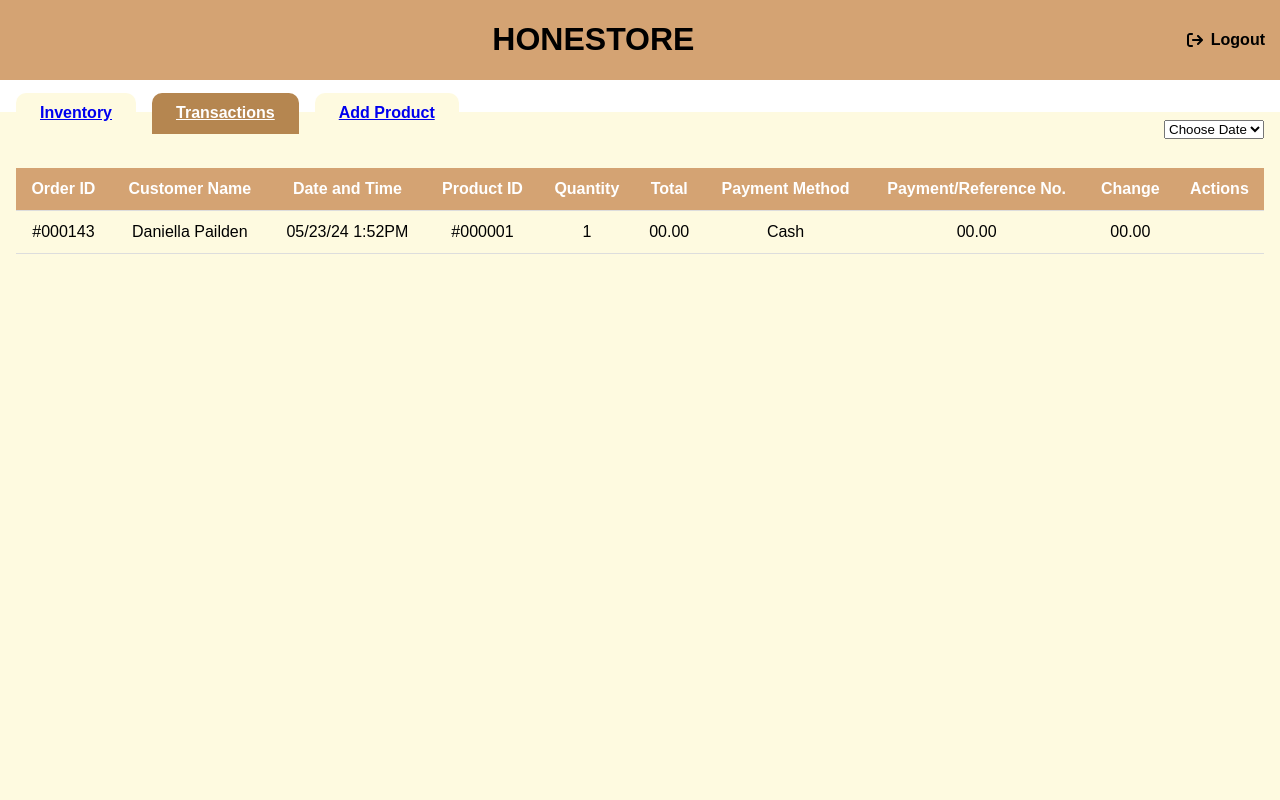
After one commit to not-rae/126-final-project, a PHP site: page /transactionPage.php in a window 1280 px wide. The commit adds this page. Run offline with PHP 8.4, Linux system fonts and the light colour scheme.

Commit message:
for creating transaction table in database

```diff
--- a/adminStyle.css
+++ b/adminStyle.css
@@ -66,6 +66,12 @@ header {
     font-weight: bold;
 }
 
+.tab.active {
+    background-color: #b58650; /* Adjust this color as needed */
+    color: white;
+    font-weight: bold;
+}
+
 .tab:hover {
     background-color: #b58650;
     color: white;
--- /dev/null
+++ b/transactionPage.php
@@ -0,0 +1,78 @@
+<?php
+
+include 'DBconnector.php';
+
+?>
+
+<!DOCTYPE html>
+<html lang="en">
+<head>
+    <meta charset="UTF-8">
+    <meta name="viewport" content="width=device-width, initial-scale=1.0">
+    <title>Admin Transaction</title>
+    <link rel="stylesheet" href="adminStyle.css">
+    <script>
+        document.addEventListener("DOMContentLoaded", function() {
+            document.getElementById('transactions-tab').classList.add('active');
+        });
+    </script>
+</head>
+<body>
+    <header>
+        <div class="title">
+            <h1 class="honestore">HONESTORE</h1>
+        </div>
+        <div class="logout">
+            <img class="logout-button" src="logout-button.svg" alt="Logout Button">
+            <h3 class="logout-text">Logout</h3>
+        </div>
+    </header>
+
+    <div class="spacer"></div>
+
+    <nav class="dashboard">
+        <a href="inventoryPage.php" class="tab" id="inventory-tab">Inventory</a>
+        <a href="transactionPage.php" class="tab" id="transactions-tab">Transactions</a>
+        <a href="add_products.php" class="tab" id="add-product-tab">Add Product</a>
+        <div class="date-dropdown">
+            <select name="date" id="date">
+                <option value="all">Choose Date</option>
+            </select>
+        </div>
+    </nav>
+
+    <div class="table-container">
+        <table>
+            <thead>
+                <tr>
+                    <th>Order ID</th>
+                    <th>Customer Name</th>
+                    <th>Date and Time</th>
+                    <th>Product ID</th>
+                    <th>Quantity</th>
+                    <th>Total</th>
+                    <th>Payment Method</th>
+                    <th>Payment/Reference No.</th>
+                    <th>Change</th>
+                    <th>Actions</th>
+                </tr>
+            </thead>
+            <tbody>
+                <tr>
+                    <td>#000143</td>
+                    <td>Daniella Pailden</td>
+                    <td>05/23/24 1:52PM</td>
+                    <td>#000001</td>
+                    <td>1</td>
+                    <td>00.00</td>
+                    <td>Cash</td>
+                    <td>00.00</td>
+                    <td>00.00</td>
+                    <td></td>
+                </tr>
+            </tbody>
+        </table>
+    </div>
+
+</body>
+</html>
```
Also changed, not shown: add_products.php (added, +45 -0 lines), inventoryPage.php (added, +72 -0 lines), transaction_table.php (added, +24 -0 lines).
